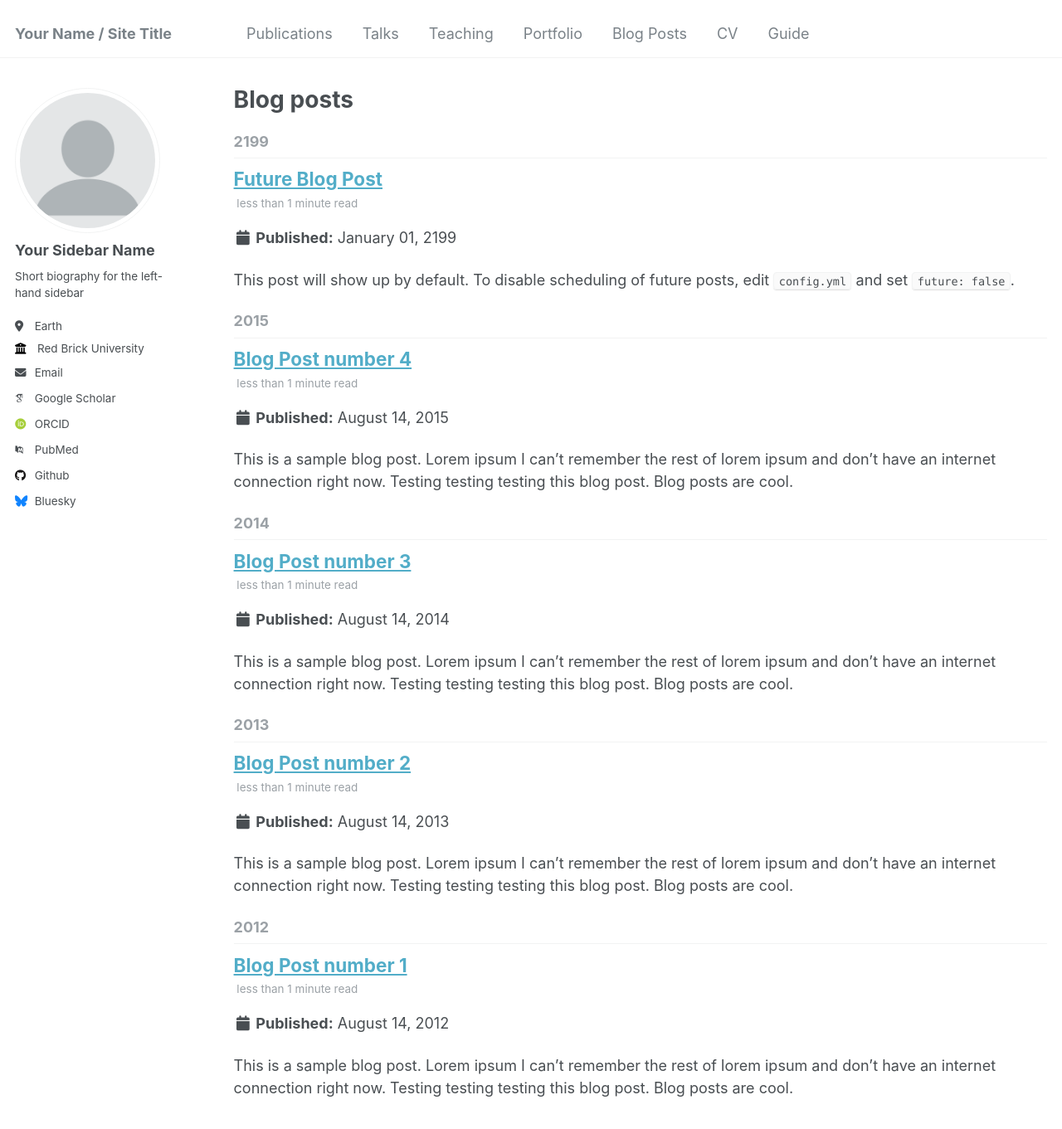
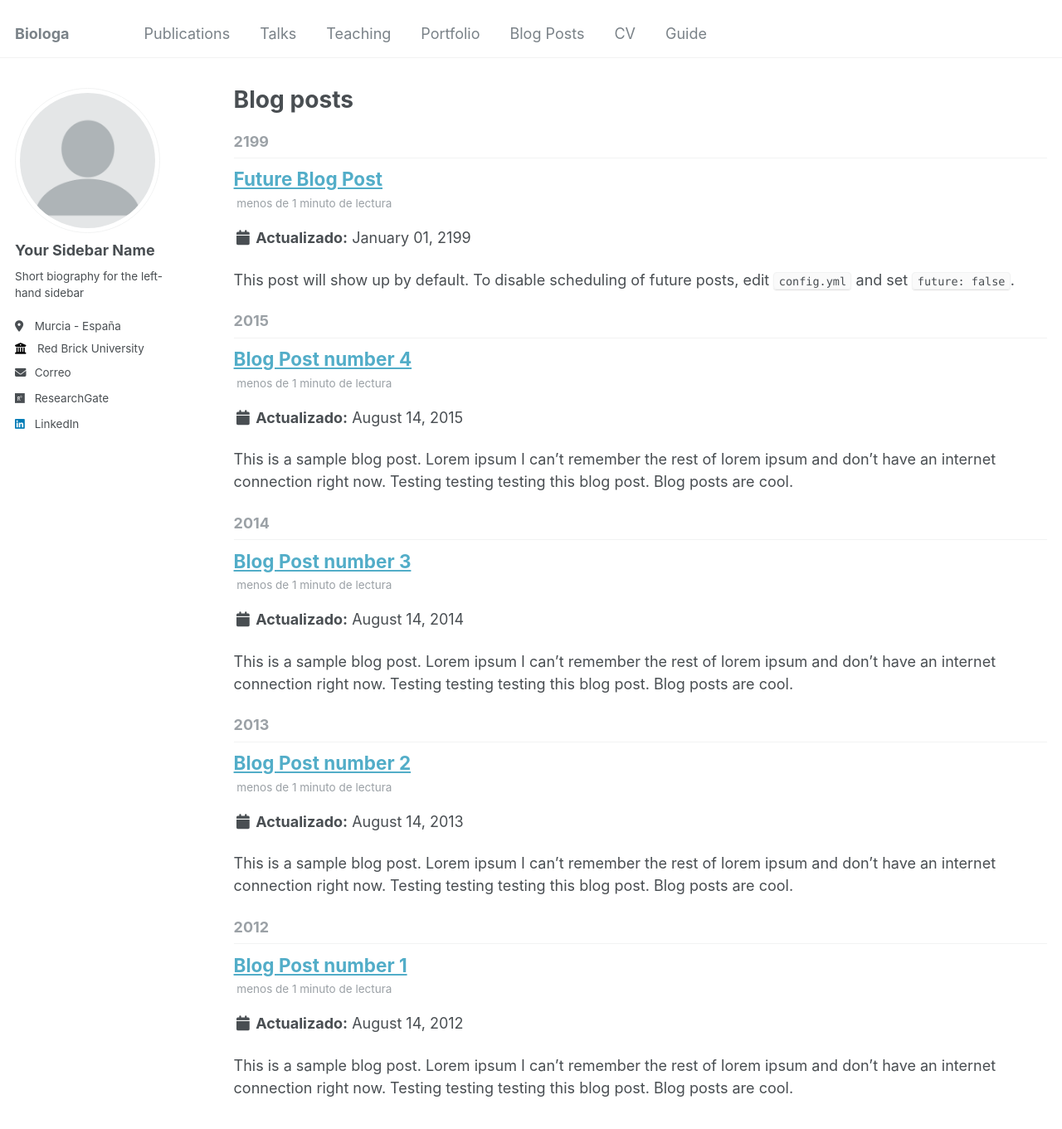
Before and after one commit to amalia-mcallister/amalia-mcallister.github.io, a Jekyll site: the page built from _pages/year-archive.html, in a window 1280 px wide and 1400 px high. Shown: the top 1361 px of the window at 83% size. Built offline with Jekyll 4.4.1, drawn with Linux system fonts in a browser that asks for light colours; some web fonts are replaced; some of the changed text lies outside the part shown.

Commit message:
Cambio nombre y datos basicos

```diff
--- a/_config.yml
+++ b/_config.yml
@@ -7,14 +7,14 @@
 # server process.
 
 # Basic Site Settings
-locale                   : "en-US"
-title                    : "Your Name / Site Title"
+locale                   : "es-ES"
+title                    : "Biologa"
 title_separator          : "-"
-name                     : &name "Your Name"
+name                     : &name "Amalia Jurado Mc Allister"
 description              : &description "personal description"
-url                      : https://academicpages.github.io # the base hostname & protocol for your site e.g. "https://mmistakes.github.io"
+url                      : https://amalia-mcallister.github.io # the base hostname & protocol for your site e.g. "https://mmistakes.github.io"
 baseurl                  : "" # the subpath of your site, e.g. "/blog"
-repository               : "academicpages/academicpages.github.io"
+repository               : "amalia-mcallister/amalia-mcallister.github.io"
 
 # Site Author - The following control what appear as part of the author content on the side bar.
 #               If a field is blank the icon and link will not appear, otherwise it will be shown.
@@ -25,30 +25,30 @@ author:
   name             : "Your Sidebar Name"
   pronouns         : # example: "she/her"
   bio              : "Short biography for the left-hand sidebar"
-  location         : "Earth"
+  location         : "Murcia - España"
   employer         : "Red Brick University"
   uri              : # URL
   email            : "none@example.org"
 
   # Academic websites
   arxiv            : # URL - Update with the correct link to your profile
-  googlescholar    : "https://scholar.google.com/citations?user=PS_CX0AAAAAJ"
+  googlescholar    : # URL
   impactstory      : # URL
-  orcid            : "http://orcid.org/yourorcidurl"
+  orcid            : # URL
   semantic         : # URL
-  pubmed           : "https://www.ncbi.nlm.nih.gov/pubmed/?term=john+snow"
-  researchgate     : # URL
+  pubmed           : # URL
+  researchgate     : "https://www.researchgate.net/profile/Amalia-Jurado-Mc-Allister-2"
 
   # Repositories and software development
   bitbucket        : # Username - Update with your username on the site
   codepen          : # Username
   dribbble         : # Username
-  github           : "academicpages"
+  github           : # Username
   kaggle           : # Username
   stackoverflow    : # User number or user number and name (i.e., use "1" or "1/jeff-atwood")
 
   # Social media
-  bluesky          : "bsky.app" # Replace this with you Bluesky username
+  bluesky          : # Username "bsky.app" # Replace this with you Bluesky username
   facebook         : # Username
   flickr           : # Username
   foursquare       : # Username
@@ -57,7 +57,7 @@ author:
   keybase          : # Username
   instagram        : # Username
   lastfm           : # Username
-  linkedin         : # Username
+  linkedin         : "amalia-jurado-mc-allister-313732179"
   mastodon         : # URL
   medium           : # URL
   pinterest        : # Username
```
